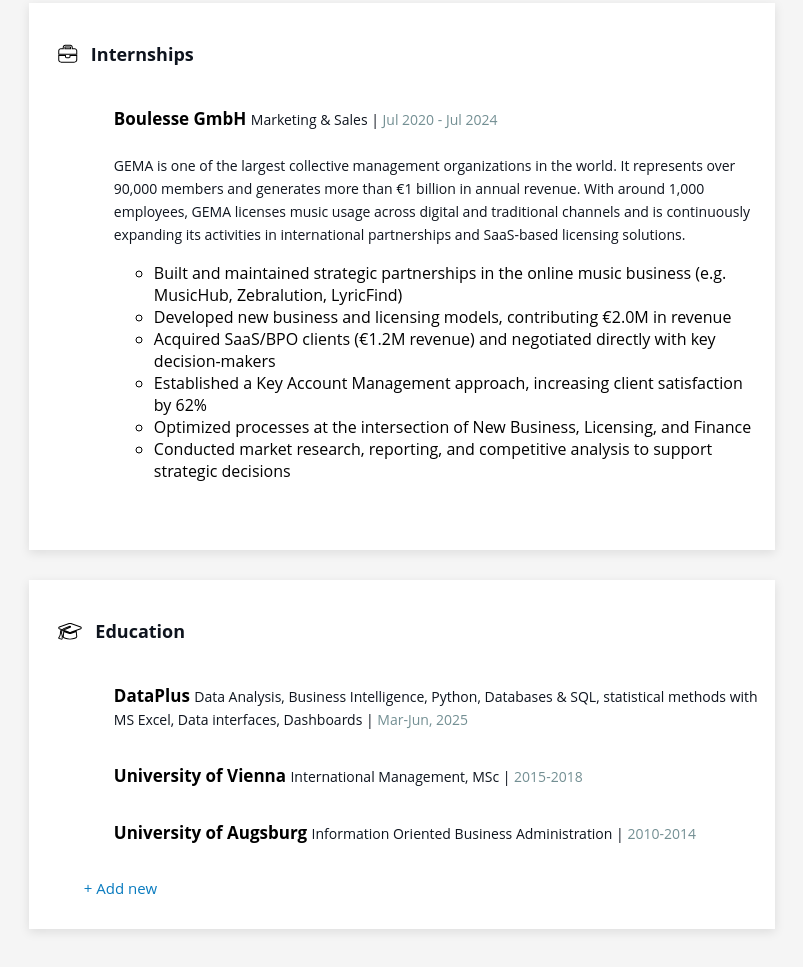
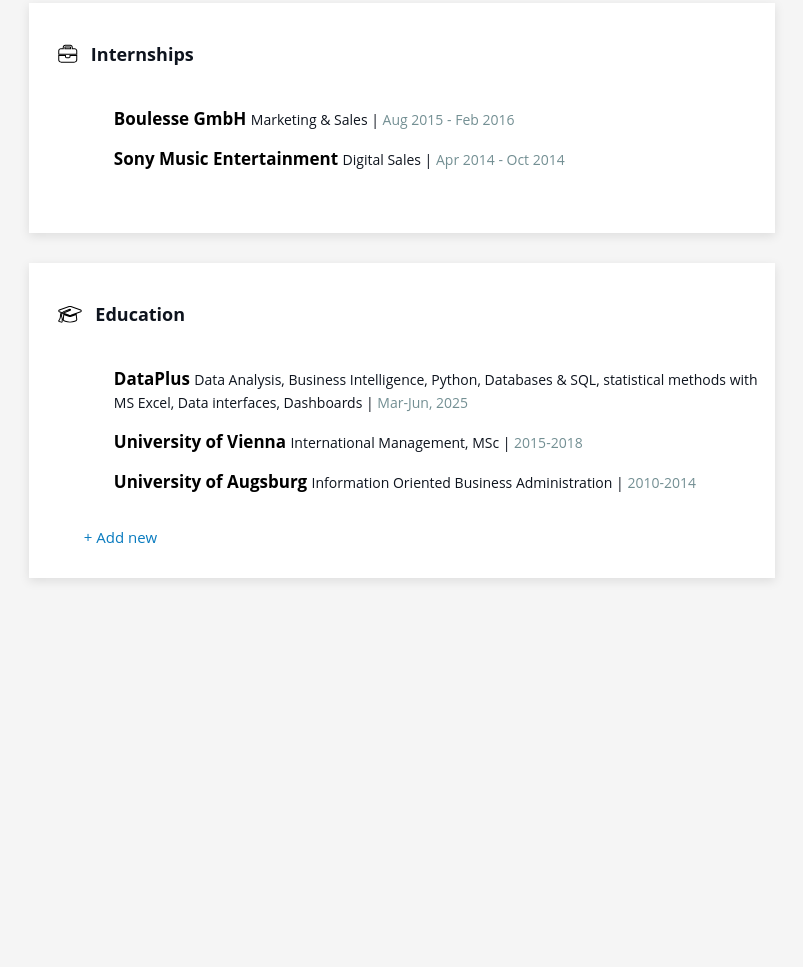
Before and after one commit to davidroemeth/about_me, a plain HTML site: page index.html in a window 1280 px wide. Shown: the part 1067-2034 px from the top of the page, without its empty margins (371-1174 px from the left). After the commit the page ends 1683 px from the top, so only its background shows below. Drawn offline with Linux system fonts and the light colour scheme.

Commit message:
update html internships

```diff
--- a/index.html
+++ b/index.html
@@ -103,28 +103,26 @@
         <p><i class="fas fa-briefcase stroke-transparent"></i>&nbsp;&nbsp;&nbsp;Internships </p>
         <ul>
             <li><p class="tags">Boulesse GmbH
-  <span>Marketing & Sales  | <span>Jul 2020 - Jul 2024 </span>
+  <span>Marketing & Sales  | <span>Aug 2015 - Feb 2016 </span>
 
-  <br><br>GEMA is one of the largest collective management organizations in the world. It represents over 90,000 members and generates more than €1 billion in annual revenue. With around 1,000 employees, GEMA licenses music usage across digital and traditional channels and is continuously expanding its activities in international partnerships and SaaS-based licensing solutions.</br>
+  <p class="tags">Sony Music Entertainment
+    <span>Digital Sales  | <span>Apr 2014 - Oct 2014 </span>
 
-  <ul><li>Built and maintained strategic partnerships in the online music business (e.g. MusicHub, Zebralution, LyricFind)</li>
 
-<li>Developed new business and licensing models, contributing €2.0M in revenue</li>
-<li>Acquired SaaS/BPO clients (€1.2M revenue) and negotiated directly with key decision-makers</li>
-<li>Established a Key Account Management approach, increasing client satisfaction by 62%</li>
-<li>Optimized processes at the intersection of New Business, Licensing, and Finance</li>
-<li>Conducted market research, reporting, and competitive analysis to support strategic decisions</li><br>
-  </li></ul>
+
+</li>
+
+</ul>
   </div>
 
       <div class="card">
         <p><i class="fas fa-graduation-cap stroke-transparent"></i>&nbsp;&nbsp;&nbsp;Education</p>
         <ul>
           <li><p class="tags">DataPlus
-<span>Data Analysis, Business Intelligence, Python, Databases & SQL, statistical methods with MS Excel, Data interfaces, Dashboards  | <span>Mar-Jun, 2025</span></span></p><a class="edit" href="#"><i class="fas fa-pen stroke-transparent-blue"></i></a></li>
-          <li><p class="tags">University of Vienna
-<span>International Management, MSc | <span>2015-2018</span></span></p><a class="edit" href="#"><i class="fas fa-pen stroke-transparent-blue"></i></a></li>
-          <li><p class="tags">University of Augsburg
+<span>Data Analysis, Business Intelligence, Python, Databases & SQL, statistical methods with MS Excel, Data interfaces, Dashboards  | <span>Mar-Jun, 2025</span></span></p><a class="edit" href="#"><i class="fas fa-pen stroke-transparent-blue"></i></a>
+          <p class="tags">University of Vienna
+<span>International Management, MSc | <span>2015-2018</span></span></p><a class="edit" href="#"><i class="fas fa-pen stroke-transparent-blue"></i></a>
+          <p class="tags">University of Augsburg
 <span>Information Oriented Business Administration | <span>2010-2014</span></span></p><a class="edit" href="#"><i class="fas fa-pen stroke-transparent-blue"></i></a></li>
         </ul>
         <a href="#">+ Add new</a>
```
